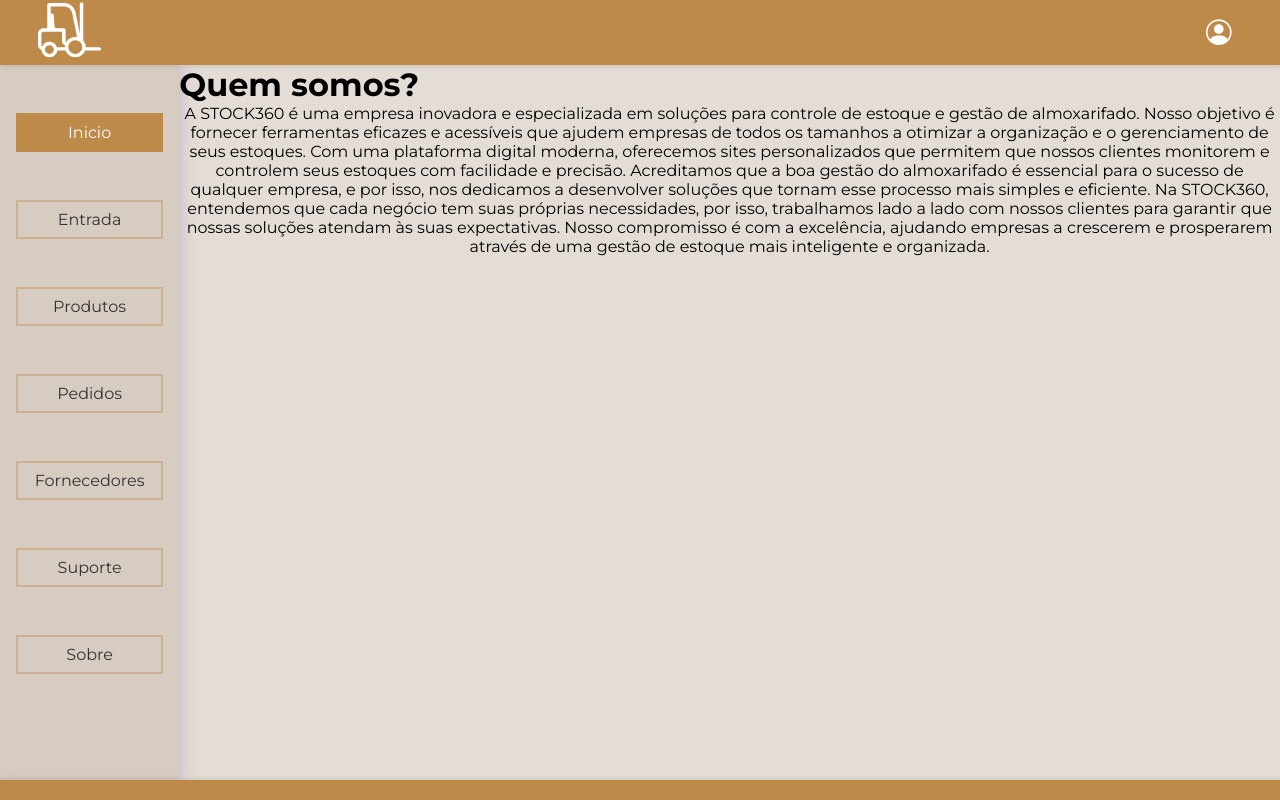
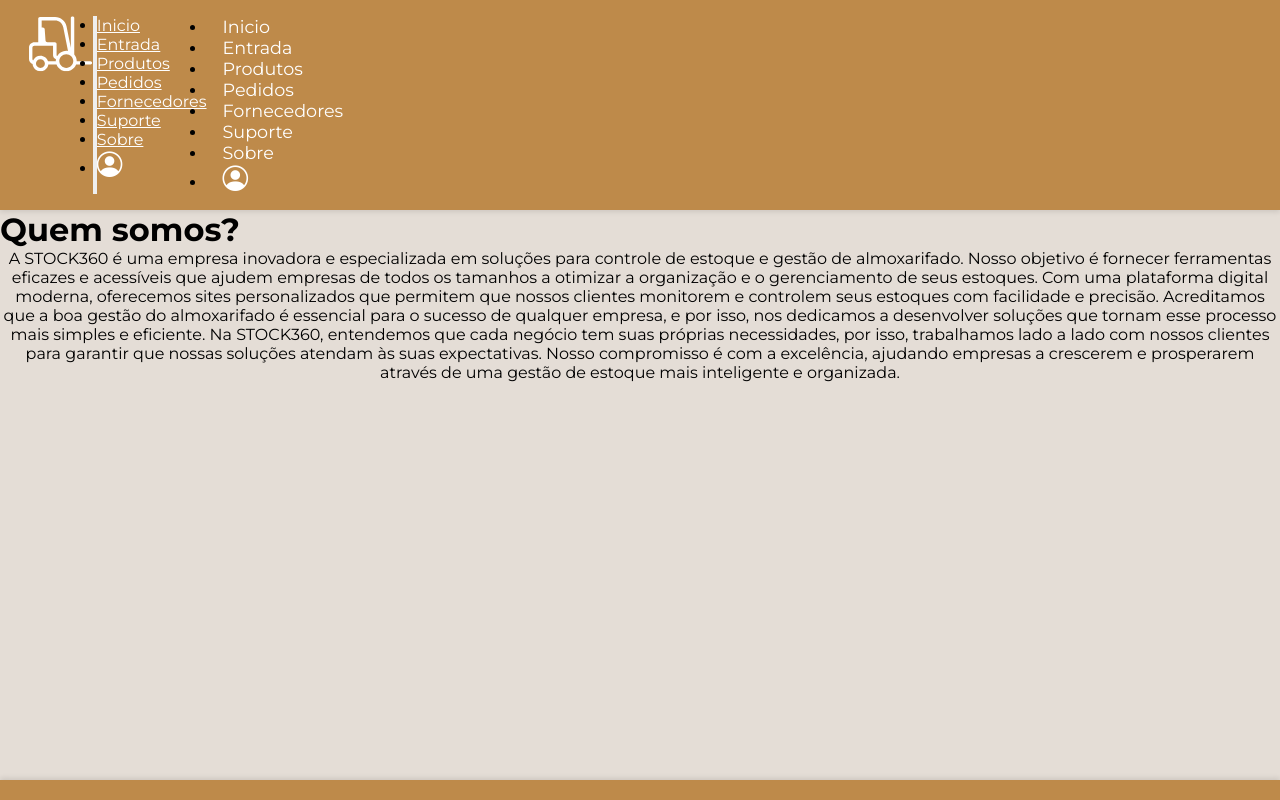
Before and after one commit to samuzaum/Stock360, a PHP site: page /home.html in a window 1280 px wide. Run offline with PHP 8.4, Linux system fonts and the light colour scheme.

Commit message:
Atualizações necessarias
aside removido
entrada parcialmente concluido

```diff
--- a/home.html
+++ b/home.html
@@ -14,29 +14,56 @@
 <body>
     <header>
         <div class="header-content">
-          <figure>
-            <img src="src/oglogo.svg" alt="logo" class="mainlogo">
-          </figure>
-          <nav class="main-nav">
-            <ul>
-              <li><a href=""><i class="bi bi-person-circle" style="font-size: 2vw;"></i></a></li>
-            </ul>
+        <nav class="navbar navbar-expand-lg">
+            <div class="container">
+              <a class="navbar-brand" href="#">
+                <img src="src/oglogo.svg" alt="logo" class="mainlogo">
+              </a>
+              <button class="navbar-toggler d-lg-none" type="button" data-bs-toggle="dropdown" aria-expanded="false">
+                <span class="navbar-toggler-icon"></span>
+              </button>
+              <ul class="dropdown-menu dropdown-menu-end d-lg-none">
+                <li><a class="dropdown-item" href="#" data-page="inicio">Inicio</a></li>
+                <li><a class="dropdown-item" href="#" data-page="entrada">Entrada</a></li>
+                <li><a class="dropdown-item" href="#" data-page="produtos">Produtos</a></li>
+                <li><a class="dropdown-item" href="#" data-page="pedidos">Pedidos</a></li>
+                <li><a class="dropdown-item" href="#" data-page="fornecedores">Fornecedores</a></li>
+                <li><a class="dropdown-item" href="#" data-page="suporte">Suporte</a></li>
+                <li><a class="dropdown-item" href="#" data-page="sobre">Sobre</a></li>
+                <li><a class="dropdown-item" href="#"><i class="bi bi-person-circle" style="font-size: 2vw;"></i></a></li>
+              </ul>
+              <div class="collapse navbar-collapse d-none d-lg-flex">
+                <ul class="navbar-nav ms-auto">
+                  <li class="nav-item">
+                    <a class="nav-link" href="#" data-page="inicio">Inicio</a>
+                  </li>
+                  <li class="nav-item">
+                    <a class="nav-link" href="#" data-page="entrada">Entrada</a>
+                  </li>
+                  <li class="nav-item">
+                    <a class="nav-link" href="#" data-page="produtos">Produtos</a>
+                  </li>
+                  <li class="nav-item">
+                    <a class="nav-link" href="#" data-page="pedidos">Pedidos</a>
+                  </li>
+                  <li class="nav-item">
+                    <a class="nav-link" href="#" data-page="fornecedores">Fornecedores</a>
+                  </li>
+                  <li class="nav-item">
+                    <a class="nav-link" href="#" data-page="suporte">Suporte</a>
+                  </li>
+                  <li class="nav-item">
+                    <a class="nav-link" href="#" data-page="sobre">Sobre</a>
+                  </li>
+                  <li class="nav-item">
+                    <a class="nav-link" href="#"><i class="bi bi-person-circle" style="font-size: 2vw;"></i></a>
+                  </li>
+                </ul>
+              </div>
+            </div>
           </nav>
-        </div>
-      </header>
+    </header>
     <div class="container">
-        <aside>
-            <div class="asidediv">
-                <a href="#" class="asidelink" data-page="inicio">Inicio</a>
-                <a href="#" class="asidelink" data-page="entrada">Entrada</a>
-                <a href="#" class="asidelink" data-page="produtos">Produtos</a>
-                <a href="#" class="asidelink" data-page="pedidos">Pedidos</a>
-                <a href="#" class="asidelink" data-page="fornecedores">Fornecedores</a>
-                <a href="#" class="asidelink" data-page="suporte">Suporte</a>
-                <a href="#" class="asidelink" data-page="sobre">Sobre</a>
-            </div>
-        </aside>
-        <div id="notification" class="notification hidden">Produto adicionado</div>
         <main id="main-content"> <!-- PROIBIDO MEXER NA CLASSE -->
         </main>
     </div>
--- a/homestyles.css
+++ b/homestyles.css
@@ -23,83 +27,63 @@ body {
     top: 0;
     left: 0;
     z-index: 1000;
-    overflow: hidden;
   }
 
-  .header-content {
-    display: flex;
-    align-items: center;
-    justify-content: space-between;
-    width: 100%;
-    margin: 0;
-  }
-  .main-nav ul {
-    list-style-type: none;
-    display: flex;
-    gap: 20px;
-    margin: 0;
-    margin-right: 3vw;
+  .mainlogo {
+    margin-left: 1vw;
+    width: 5vw;
   }
 
-  .main-nav ul li a{
-    display: flex;
-    align-items: center;
+  .navbar-toggler {
+    position: relative;
+    z-index: 1050;
+  }
+
+  .navbar {
+    padding: 1rem;
+    margin-left: auto;
+  }
+
+  .navbar-nav .nav-link {
+    color: #fff;
+    font-size: 1.1rem;
+    padding: 0.5rem 1rem;
     text-decoration: none;
-    color: white;
-    font-weight: bold;
-    padding: 5px 10px;
-    border-radius: 12px;
-    transition: background-color 0.3s ease;
+    transition: color 0.3s, background-color 0.3s;
+  }
 
+
+  .navbar-nav .nav-link.active {
+    background-color: #a7743d;
+    color: #fff !important;
+    border-radius: 0.25rem;
   }
-  .main-nav ul li a:hover {
-    background-color: #dbad75;
-    color: #fff;
+
+
+  .navbar-nav .nav-link:hover {
+    color: #cca677;
+    background-color: rgba(255, 255, 255, 0.1);
+    border-radius: 0.25rem;
   }
-  .mainlogo {
-    margin-left: 3vw;
-    width: 5vw;
-    margin-top: 2%;
-    margin-bottom: 2%;
+
+  /* Estilos do menu hamburguer */
+  .dropdown-menu {
+    border: none;
+  }
+
+  .dropdown-item {
+    color: #fff ;
+  }
+
+  .dropdown-item:hover {
+    background-color: #a7743d !important; /* Cor de fundo dos itens ao passar o mouse */
+    color: #f8f9fa !important; /* Cor do texto dos itens ao passar o mouse */
+  }
+
+  .dropdown-menu-end {
+    right: 0;
   }
 /*header*/
-
-/*aside*/
-  aside {
-    width: 14%;
-    background-color:#c8baab7c;
-    box-shadow: 0rem 0rem 1rem #bcacc7;
-    padding: 1rem;
-    display: flex;
-    flex-direction: column;
-  }
-
-  .asidediv {
-    margin-top: 2rem ;
-    margin-bottom: 1.5rem;
-  }
-
-  .asidelink {
-    display: block;
-    font-size: 1rem;
-    border: 2px solid #be8a4a67;
-    text-decoration: none;
-    text-align: center;
-    padding: 0.5rem;
-    margin-bottom: 3rem;
-    color: #333;
-    transition: background-color 0.3s ease, color 0.3s ease;
-    overflow-wrap: break-word;
-  }
-  .asidelink:hover{
-    background-color: #BE8a4A;
-    color: #fff;
-  }
-  .asidelink.active {
-    background-color: #BE8a4A;
-    color: #fff;
-  }
-/*aside*/
 .container {
   display: flex;
   flex: 1;
@@ -341,7 +325,7 @@ div#sobre-content{
     border-radius: 5px 10px;
     font-size: 18px;
   }
-  button {
+  .button-sup{
   margin-bottom: 15px;
   font-family: "Montserrat", sans-serif;
   border: 1px solid #cabdb1;
--- a/js/loadContent.js
+++ b/js/loadContent.js
@@ -21,21 +21,26 @@ $(document).ready(function(){
     $(".asidelink[data-page='" + page + "']").addClass("active");
 
     // Adicionar a classe 'active' ao link clicado e carregar a página
-    $(".asidelink").click(function(e){
+    function handleLinkClick(e) {
         e.preventDefault();
-        $(".asidelink").removeClass("active");
+        $(".nav-link, .dropdown-item").removeClass("active");
         $(this).addClass("active");
 
         var page = $(this).data("page");
-        loadPage(page);
-    });
+        if (page) {
+            loadPage(page);
+        }
+    }
+
+    // Lida com o clique dos links da navbar e dropdown
+    $(".nav-link, .dropdown-item").click(handleLinkClick);
 
     // Lida com o botão de voltar do navegador
     window.onpopstate = function(event) {
         if (event.state && event.state.page) {
             loadPage(event.state.page);
-            $(".asidelink").removeClass("active");
-            $(".asidelink[data-page='" + event.state.page + "']").addClass("active");
+            $(".nav-link, .dropdown-item").removeClass("active");
+            $(".nav-link[data-page='" + event.state.page + "'], .dropdown-item[data-page='" + event.state.page + "']").addClass("active");
         }
     };
 });
--- a/pages/suporte.html
+++ b/pages/suporte.html
@@ -3,7 +3,7 @@
       <!-- Seção de Campo de Texto -->
       <div class="input-section">
         <input type="text" placeholder="Digite sua dúvida aqui...">
-        <button>Enviar</button>
+        <button class="button-sup">Enviar</button>
     </div>
     <div class="faq-section">
         <div class="faq-item">
```
Also changed, not shown: other parts of homestyles.css (+107 -0 lines), pages/entrada.html (+55 -13 lines), 1 other file.
